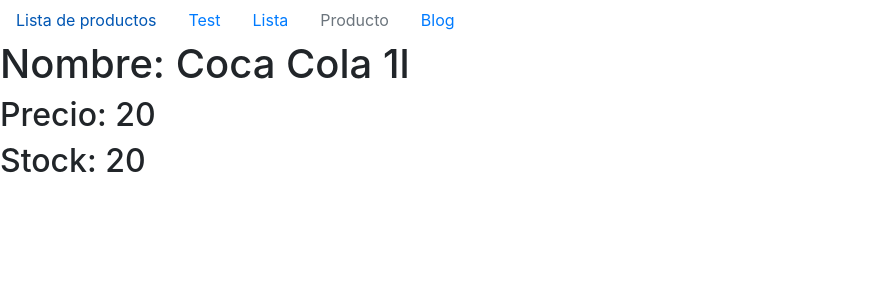
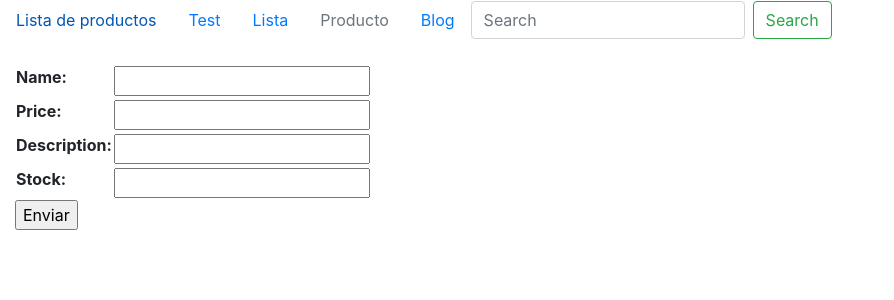
Before and after one commit to ImAleexDz/django-project, a Django app: page /products/create_product/ in a window 1280 px wide. Shown: the top 300 px of the page, without its empty margins (0-894 px from the left). Run offline with Django 4.2, Linux system fonts and the light colour scheme; data comes from the database, SQL or seed files in the repository; both versions use the stored data as it was after the commit.

Commit message:
forms and search bar

```diff
--- /dev/null
+++ b/ecommerce/products/forms.py
@@ -0,0 +1,7 @@
+from django import forms
+
+class Formulario_products(forms.Form):
+    name = forms.CharField(max_length=40)
+    price = forms.FloatField()
+    description = forms.CharField(max_length=200)
+    stock = forms.IntegerField()
--- a/ecommerce/products/urls.py
+++ b/ecommerce/products/urls.py
@@ -1,8 +1,11 @@
+from re import search
 from django.urls import path
-from products.views import list_products, create_product
+from products.views import list_products, create_product, primer_form, search_products
 
 
 urlpatterns = [
     path('create_product/', create_product, name="create_product"),
     path('list_products/', list_products, name="list_products"),
+    path('primer_formulario/', primer_form, name="primer_formulario"),
+    path('search-products/', search_products, name="search_products"),
 ]
--- a/ecommerce/products/views.py
+++ b/ecommerce/products/views.py
@@ -1,21 +1,29 @@
 from itertools import product
-from django.shortcuts import render
+from django.http import HttpResponse
+from django.shortcuts import redirect, render
 from products.models import Products
-
+from products.forms import Formulario_products
 # Create your views here.
 
 def create_product(request):
-    new_product = Products.objects.create(
-        name = "Coca Cola 1l",
-        price = 20,
-        stock = 20
-    )
 
-    context = {
-        'new_product': new_product
-    }
+    if request.method == 'POST':
+        form = Formulario_products(request.POST)
 
-    return render(request, 'products.html', context=context)
+        if form.is_valid():
+            Products.objects.create(
+                name = form.cleaned_data['name'],
+                price = form.cleaned_data['price'],
+                description = form.cleaned_data['description'],
+                stock = form.cleaned_data['stock']
+            )
+
+            return redirect(list_products)
+
+    elif request.method == 'GET':
+        form = Formulario_products()
+        context = {'form': form}
+        return render(request, 'products.html', context=context)
 
 def list_products(request):
     products = Products.objects.all()
@@ -25,3 +33,20 @@
     }
 
     return render(request, 'products_list.html', context=context)
+
+def primer_form(request):
+    print(request.method)
+
+    if request.method == 'POST':
+        print(request.POST)
+
+    return render(request, 'primer_form.html', context={})
+
+def search_products(request):
+    search = request.GET['search']
+    products = Products.objects.filter(name__icontains=search)
+    context = {
+        'products': products
+    }
+
+    return render(request, 'search_product.html', context=context)
--- a/ecommerce/templates/base.html
+++ b/ecommerce/templates/base.html
@@ -15,12 +15,17 @@
 </head>
 
 <body>
-    <nav class="nav">
+    <nav class="nav mb-4">
         <a class="nav-link active" href="/products/list_products">Lista de productos</a>
         <a class="nav-link" href="/template">Test</a>
         <a class="nav-link" href="/list">Lista</a>
         <a class="nav-link disabled" href="/products/create-product">Producto</a>
         <a class="nav-link" href="/blog/article">Blog</a>
+
+        <form class="form-inline my-2 my-lg-0" action="/products/search-products/" method="GET">
+            <input class="form-control mr-sm-2" type="search" placeholder="Search" aria-label="Search" name="search">
+            <button class="btn btn-outline-success my-2 my-sm-0" type="submit">Search</button>
+        </form>
       </nav>
 
    {% block contenido  %}
--- a/ecommerce/templates/products.html
+++ b/ecommerce/templates/products.html
@@ -1,11 +1,22 @@
 {% extends 'base.html' %}
 
 {% block titulo %}
-    Producto
+    Carga de productos
 {% endblock %}
 
 {% block contenido %}
-    <h1>Nombre: {{new_product.name}}</h1>
-    <h2>Precio: {{new_product.price}}</h2>
-    <h2>Stock: {{new_product.stock}}</h2>
+
+<div class="col-12">
+    <form method="POST">
+
+        {% csrf_token %}
+
+        <table>
+            {{form.as_table}}
+        </table>
+
+        <input type="submit" value="Enviar" />
+    </form>
+</div>
+
 {% endblock %}
```
Also changed, not shown: ecommerce/templates/primer_form.html (added, +22 -0 lines), ecommerce/templates/search_product.html (added, +23 -0 lines), ecommerce/db.sqlite3.
